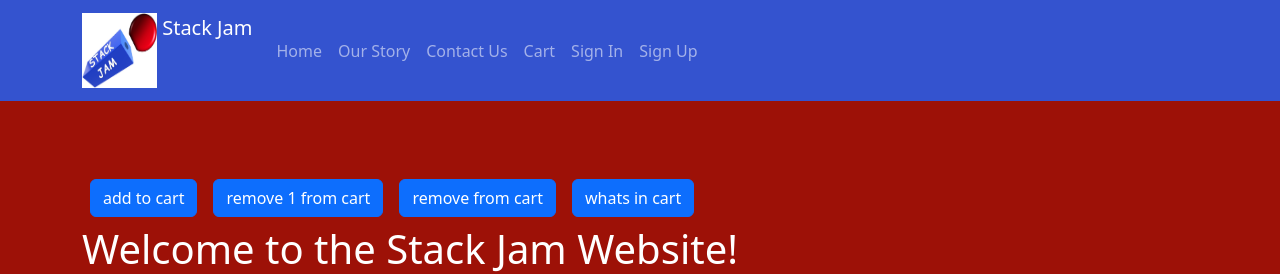
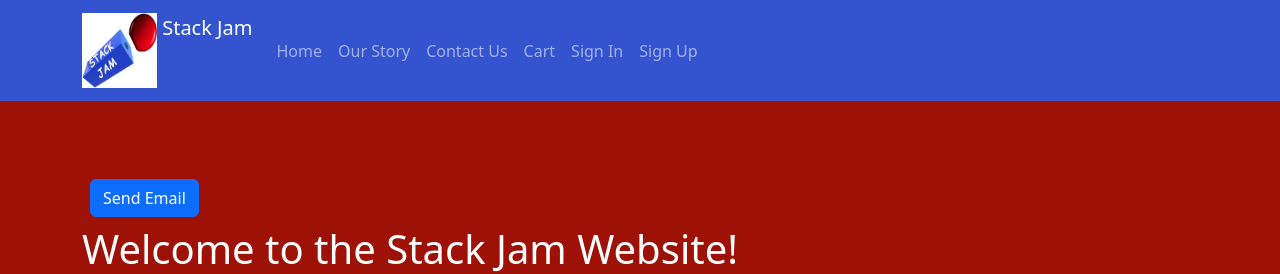
Before and after one commit to MikeMisiura/stack-jam-client, a React (Create React App) app: page /product in a window 1280 px wide. Shown: the top 274 px of the page. Built offline with nearby package versions, Linux system fonts and the light colour scheme; no server answers.

Commit message:
changed formatting

```diff
--- a/src/pages/Home.tsx
+++ b/src/pages/Home.tsx
@@ -3,85 +3,24 @@ import { Button, Container, Ratio } from 'react-bootstrap';
 import CartContext from '../contexts/CartContext';
 import { useContext } from 'react';
 import { ICartProduct } from '../@types/product';
+import MessageContext from '../contexts/MessageContext';
 
 
 export default function Home() {
 
-    let { addToCart, cart, removeFromCart } = useContext(CartContext);
+    let { createMessage } = useContext(MessageContext);
 
 
-    function handleAddClick() {
+    function handleClick() {
 
-        let product: ICartProduct = {
-            "_id": "6488a8f38366b460d3e5acfe",
-            "productName": "Sample Product",
-            "color": "red",
-            "description": "description of Sample Product",
-            "price": 32,
-            "quantity": 2,
-            "groupCode": "sample",
-            "createdAt": "2023-06-13T17:35:47.486Z",
-            "updatedAt": "2023-06-13T17:35:47.486Z",
-            "__v": 0
-        }
-
-        addToCart(product)
-    }
-
-    function handleRemoveOneClick() {
-
-        let product: ICartProduct = {
-            "_id": "6488a8f38366b460d3e5acfe",
-            "productName": "Sample Product",
-            "color": "red",
-            "description": "description of Sample Product",
-            "price": 32,
-            "quantity": -1,
-            "groupCode": "sample",
-            "createdAt": "2023-06-13T17:35:47.486Z",
-            "updatedAt": "2023-06-13T17:35:47.486Z",
-            "__v": 0
-        }
-
-
-        addToCart(product)
-    }
-
-    function handleRemoveClick() {
-
-        let product: ICartProduct = {
-            "_id": "6488a8f38366b460d3e5acfe",
-            "productName": "Sample Product",
-            "color": "red",
-            "description": "description of Sample Product",
-            "price": 32,
-            "quantity": 1,
-            "groupCode": "sample",
-            "createdAt": "2023-06-13T17:35:47.486Z",
-            "updatedAt": "2023-06-13T17:35:47.486Z",
-            "__v": 0
-        }
-
-
-        removeFromCart(product)
-    }
-
-    function handleCartClick() {
-        if (cart[0]) {
-            console.log(cart[0].quantity)
-        }
-
-        console.log(cart)
+        createMessage()
     }
 
     return (
         <div>
 
             <Container>
-            <Button className='m-2' onClick={handleAddClick}>add to cart</Button>
-            <Button className='m-2' onClick={handleRemoveOneClick}>remove 1 from cart</Button>
-            <Button className='m-2' onClick={handleRemoveClick}>remove from cart</Button>
-            <Button className='m-2' onClick={handleCartClick}>whats in cart</Button>
+            <Button className='m-2' onClick={handleClick}>Send Email</Button>
                 <h1>Welcome to the Stack Jam Website!</h1>
                 <Ratio className='mt-3' aspectRatio="16x9">
                     <iframe
```
